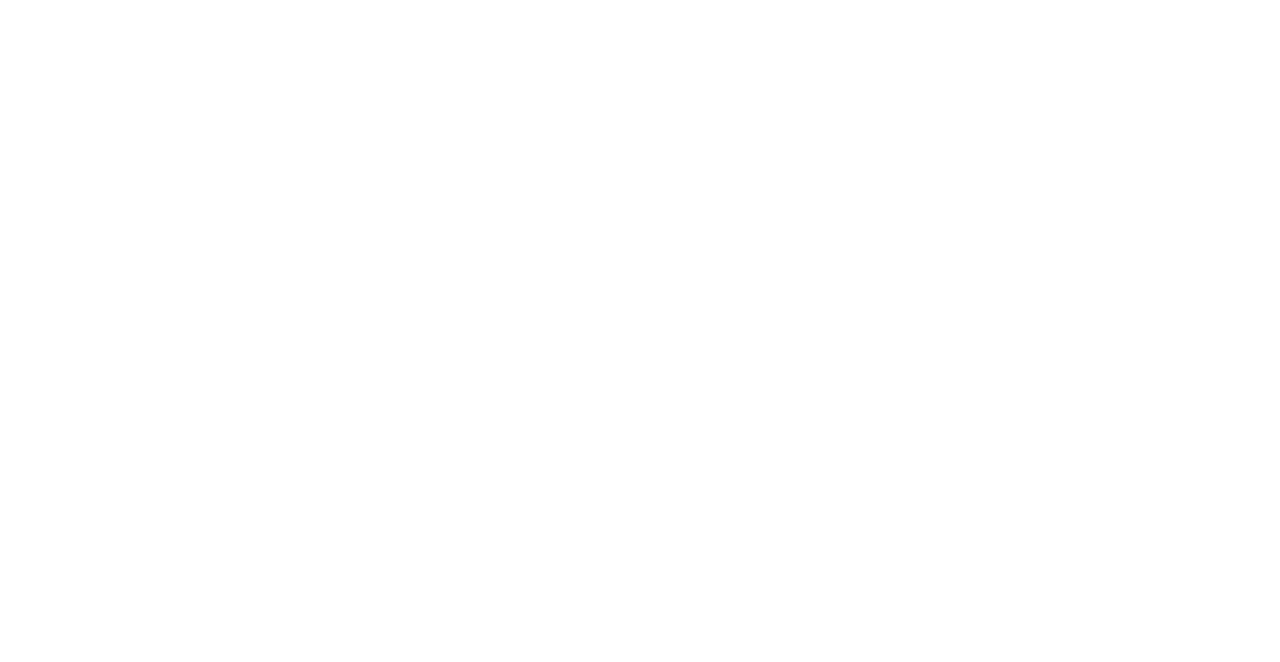
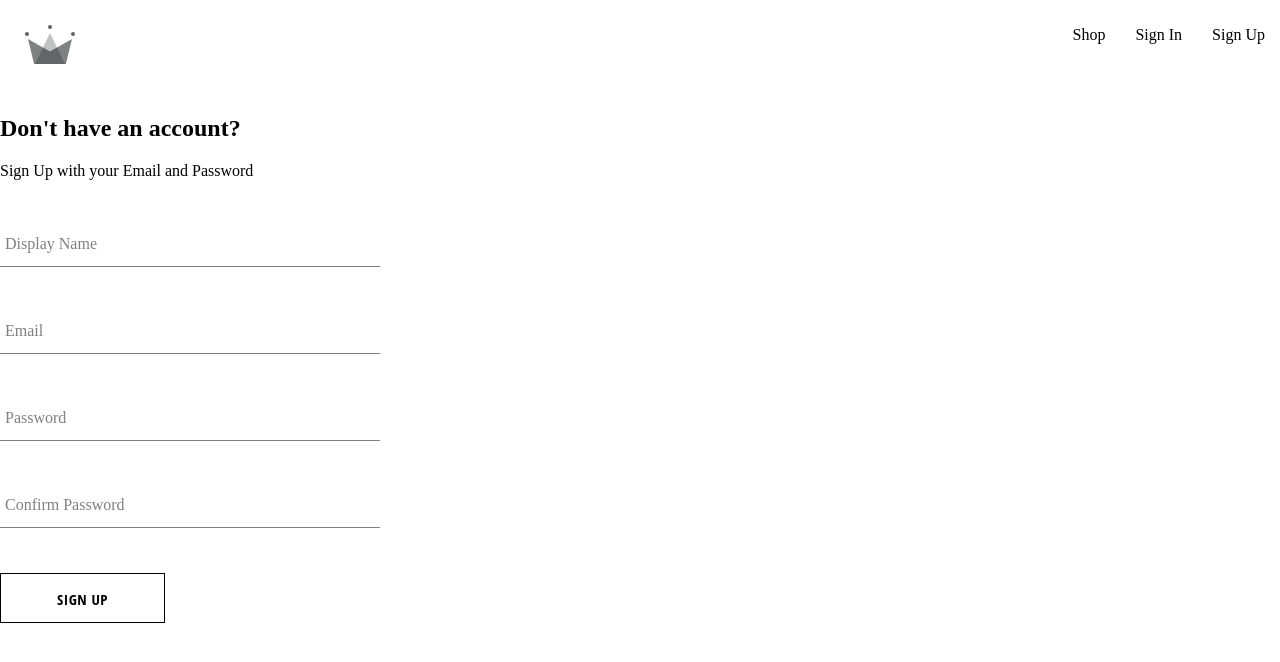
Before and after one commit to sdendaa/react-app-kk-clothing, a React (Create React App) app: page /sign-up in a window 1280 px wide. Before the commit this address had no page. Shown: the top 662 px of the page. Built offline with nearby package versions, Linux system fonts and the light colour scheme; a web font is replaced by a local one.

Commit message:
created sign up component, the form input component, button component

```diff
--- a/src/App.js
+++ b/src/App.js
@@ -5,6 +5,7 @@
 import Navigation from "./components/navigation/Navigation.component";
 import Shop from "./components/shop/shop.component";
 import SignIn from "./routes/sign-in/sign-in.component";
+import SignUpForm from "./components/Sign Up/sign-up-form.component";
 
 const App = () => {
   return (
@@ -13,6 +14,7 @@
         <Route index element={<Home />}></Route>
         <Route path="shop" element={<Shop />}></Route>
         <Route path="sign-in" element={<SignIn />}></Route>
+        <Route path="sign-up" element={<SignUpForm />}></Route>
       </Route>
     </Routes>
   );
--- /dev/null
+++ b/src/components/Sign Up/sign-up-form.component.jsx
@@ -0,0 +1,100 @@
+import { useState } from "react";
+import {
+  createAuthUserWithEmailAndPassword,
+  createUserDocumentFromAuth,
+} from "../../utils/firebase/firebase.utils";
+
+import FormInput from "../form-input/form-input.component";
+import "./sign-up-form.style.scss";
+import Button from "../button/button.component";
+
+const defaultFormFields = {
+  displayName: "",
+  email: "",
+  password: "",
+  confirmPassword: "",
+};
+
+const SignUpForm = () => {
+  const [formFields, setFormFields] = useState(defaultFormFields);
+
+  const { displayName, email, password, confirmPassword } = formFields;
+
+  const resetFormFields = () => {
+    setFormFields(defaultFormFields);
+  };
+
+  console.log(formFields);
+  const handleSubmit = async (event) => {
+    event.preventDefault();
+    console.log(password);
+    console.log(confirmPassword);
+    if (password !== confirmPassword) {
+      alert("Password do not match!");
+      return;
+    }
+    try {
+      const { user } = await createAuthUserWithEmailAndPassword(
+        email,
+        password
+      );
+      await createUserDocumentFromAuth(user, { displayName });
+      console.log(user);
+      resetFormFields();
+    } catch (error) {
+      if (error.code === "auth/email-already-in-use") {
+        alert("Cannot create user, email already in use, " + email);
+      } else {
+        console.log("Error happen when create user ", error);
+      }
+    }
+  };
+
+  const handleChange = (event) => {
+    const { name, value } = event.target;
+    setFormFields({ ...formFields, [name]: value });
+  };
+
+  return (
+    <div className="sign-up-container">
+      <h2>Don't have an account?</h2>
+      <span>Sign Up with your Email and Password</span>
+      <form onSubmit={handleSubmit}>
+        <FormInput
+          label="Display Name"
+          required
+          onChange={handleChange}
+          type="text"
+          name="displayName"
+          value={displayName}
+        />
+        <FormInput
+          label="Email"
+          required
+          onChange={handleChange}
+          type="email"
+          name="email"
+          value={email}
+        />
+        <FormInput
+          label="Password"
+          required
+          onChange={handleChange}
+          type="password"
+          name="password"
+          value={password}
+        />
+        <FormInput
+          label="Confirm Password"
+          required
+          onChange={handleChange}
+          type="password"
+          name="confirmPassword"
+          value={confirmPassword}
+        />
+        <Button buttonType="inverted">Sign Up </Button>
+      </form>
+    </div>
+  );
+};
+export default SignUpForm;
--- /dev/null
+++ b/src/components/Sign Up/sign-up-form.style.scss
@@ -0,0 +1,9 @@
+.sign-up-container {
+  display: flex;
+  flex-direction: column;
+  width: 380px;
+
+  h2 {
+    margin: 10px, 0;
+  }
+}
--- /dev/null
+++ b/src/components/button/button.component.jsx
@@ -0,0 +1,27 @@
+/*
+different type of buttons
+
+default
+
+inverted
+
+google sign in
+*/
+import "./button.style.scss";
+
+const BUTTON_TYPE_CLASS = {
+  google: "google-sign-in",
+  inverted: "inverted",
+};
+const Button = ({ children, buttonType, ...otherPops }) => {
+  return (
+    <button
+      className={`button-container ${BUTTON_TYPE_CLASS[buttonType]}`}
+      {...otherPops}
+    >
+      {children}
+    </button>
+  );
+};
+
+export default Button;
--- /dev/null
+++ b/src/components/button/button.style.scss
@@ -0,0 +1,46 @@
+.button-container {
+  min-width: 165px;
+  width: auto;
+  height: 50px;
+  letter-spacing: 0.5px;
+  line-height: 50px;
+  padding: 0 35px 0 35px;
+  font-size: 15px;
+  background-color: black;
+  color: white;
+  text-transform: uppercase;
+  font-family: "Open Sans Condensed";
+  font-weight: bolder;
+  border: none;
+  cursor: pointer;
+  display: flex;
+  justify-content: center;
+
+  &:hover {
+    background-color: white;
+    color: black;
+    border: 1px solid black;
+  }
+
+  &.google-sign-in {
+    background-color: #4285f4;
+    color: white;
+
+    &:hover {
+      background-color: #357ae8;
+      border: none;
+    }
+  }
+
+  &.inverted {
+    background-color: white;
+    color: black;
+    border: 1px solid black;
+
+    &:hover {
+      background-color: black;
+      color: white;
+      border: none;
+    }
+  }
+}
--- /dev/null
+++ b/src/components/form-input/form-input.component.jsx
@@ -0,0 +1,19 @@
+import "./form-input.style.scss";
+
+const FormInput = ({ label, ...otherProps }) => {
+  return (
+    <div className="group">
+      <input className="form-input" {...otherProps} />
+      {label && (
+        <label
+          className={`${
+            otherProps.value.length ? "shrink" : ""
+          } form-input-label`}
+        >
+          {label}
+        </label>
+      )}
+    </div>
+  );
+};
+export default FormInput;
--- /dev/null
+++ b/src/components/form-input/form-input.style.scss
@@ -0,0 +1,54 @@
+$sub-color: grey;
+$main-color: black;
+
+@mixin shrinkLabel {
+  top: -14px;
+  font-size: 12px;
+  color: $main-color;
+}
+
+.group {
+  position: relative;
+  margin: 45px 0;
+
+  .form-input {
+    background: none;
+    background-color: white;
+    color: $sub-color;
+    font-size: 18px;
+    padding: 10px 10px 10px 5px;
+    display: block;
+    width: 100%;
+    border: none;
+    border-radius: 0;
+    border-bottom: 1px solid $sub-color;
+    margin: 25px 0;
+
+    &:focus {
+      outline: none;
+    }
+
+    &:focus ~ .form-input-label {
+      @include shrinkLabel();
+    }
+  }
+
+  input[type="password"] {
+    letter-spacing: 0.3em;
+  }
+
+  .form-input-label {
+    color: $sub-color;
+    font-size: 16px;
+    font-weight: normal;
+    position: absolute;
+    pointer-events: none;
+    left: 5px;
+    top: 10px;
+    transition: 300ms ease all;
+
+    &.shrink {
+      @include shrinkLabel();
+    }
+  }
+}
--- a/src/components/navigation/Navigation.component.jsx
+++ b/src/components/navigation/Navigation.component.jsx
@@ -17,6 +17,9 @@
           <Link className="nav-link" to="/sign-in">
             Sign In
           </Link>
+          <Link className="nav-link" to="/sign-up">
+            Sign Up
+          </Link>
         </div>
       </div>
       <Outlet />
--- a/src/routes/sign-in/sign-in.component.jsx
+++ b/src/routes/sign-in/sign-in.component.jsx
@@ -1,9 +1,22 @@
+import { getRedirectResult } from "firebase/auth";
+import { useEffect } from "react";
+import SignUpForm from "../../components/Sign Up/sign-up-form.component";
 import {
   signInWithGooglePopup,
+  signInWithGoogleRedirect,
   createUserDocumentFromAuth,
+  auth,
 } from "../../utils/firebase/firebase.utils";
 
 const SignIn = () => {
+  useEffect(() => {
+    const response = getRedirectResult(auth);
+    if (response) {
+      const userDocRef = createUserDocumentFromAuth(response.user);
+      console.log(userDocRef);
+    }
+  }, []);
+
   const logGoogleUser = async () => {
     const { user } = await signInWithGooglePopup();
     console.log("response ", user);
@@ -13,7 +26,8 @@
   return (
     <div>
       <h1>Sign In Page</h1>
-      <button onClick={logGoogleUser}>Sign in with Google</button>
+      <button onClick={logGoogleUser}>Sign in with Google Pop Up</button>
+      {/* <SignUpForm /> */}
     </div>
   );
 };
--- a/src/utils/firebase/firebase.utils.js
+++ b/src/utils/firebase/firebase.utils.js
@@ -5,6 +5,7 @@
   signInWithRedirect,
   GoogleAuthProvider,
   signInWithPopup,
+  createUserWithEmailAndPassword,
 } from "firebase/auth";
 
 import { getFirestore, doc, getDoc, setDoc } from "firebase/firestore";
@@ -31,9 +32,17 @@
 export const auth = getAuth();
 export const signInWithGooglePopup = () => signInWithPopup(auth, provider);
 
+export const signInWithGoogleRedirect = () =>
+  signInWithRedirect(auth, provider);
+
 export const db = getFirestore();
 
-export const createUserDocumentFromAuth = async (userAuth) => {
+export const createUserDocumentFromAuth = async (
+  userAuth,
+  additionalInformation = { displayName: "Tola" }
+) => {
+  if (!userAuth) return;
+
   console.log("userAuth ", userAuth);
   const userDocRef = doc(db, "users", userAuth.uid);
 
@@ -49,6 +58,7 @@
         displayName,
         email,
         createAt,
+        ...additionalInformation,
       });
     } catch (error) {
       console.log("error creating the user", error.message);
@@ -56,3 +66,9 @@
   }
   return userDocRef;
 };
+
+export const createAuthUserWithEmailAndPassword = async (email, password) => {
+  if (!email || !password) return;
+
+  return await createUserWithEmailAndPassword(auth, email, password);
+};
```
